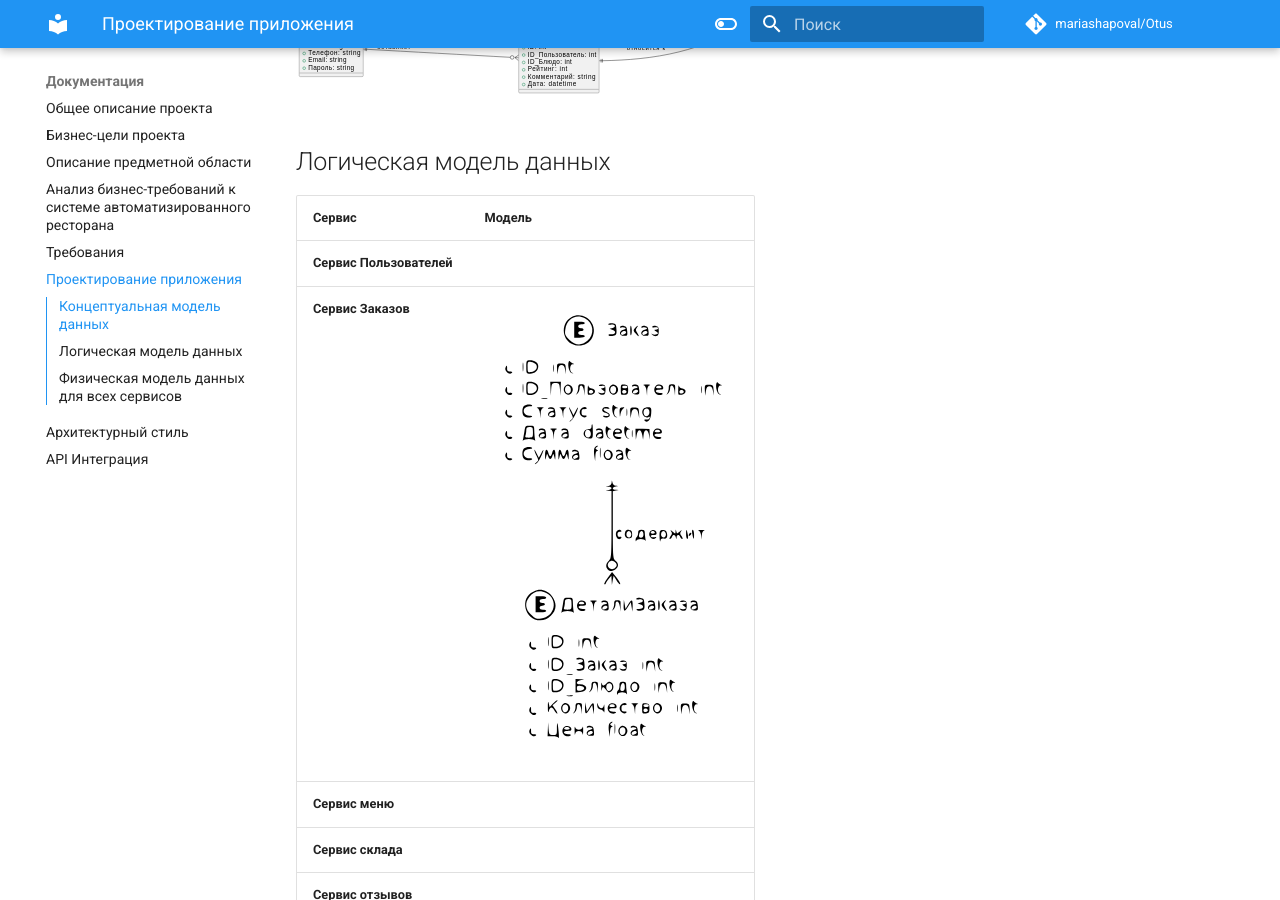
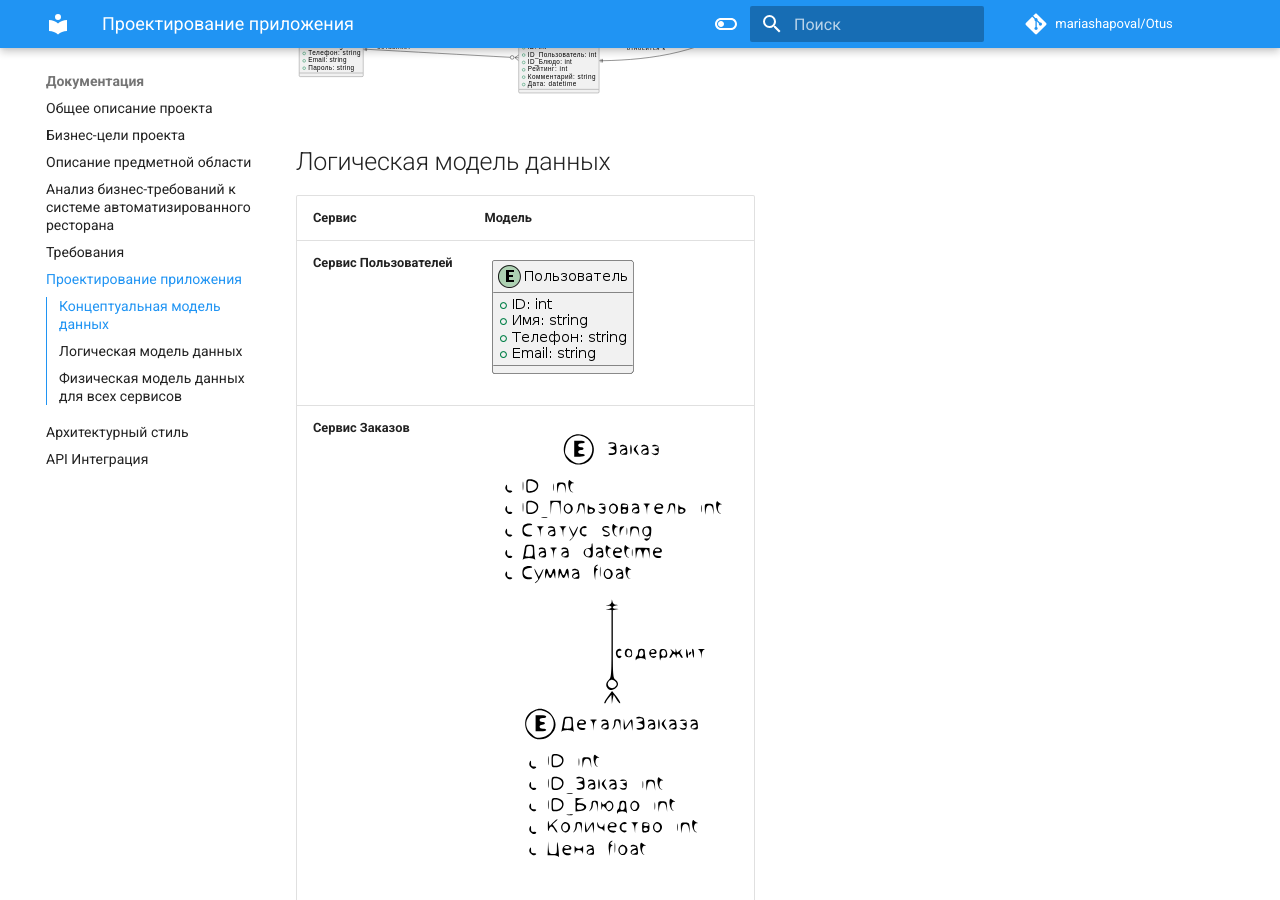
Before and after one commit to mariashapoval/Otus, an MkDocs documentation site: the page built from docs/models.md, in a window 1280 px wide and 900 px high, scrolled down 364 px. Built offline with MkDocs 1.6.1 and Material for MkDocs 9.7.7, drawn with Linux system fonts in a browser that asks for light colours; comment, search, counter and statistics services are not loaded.

Commit message:
Update models.md

```diff
--- a/docs/models.md
+++ b/docs/models.md
@@ -8,7 +8,7 @@
 
 | Сервис              | Модель       |
 |------------------------|------------------|
-| **Сервис Пользователей**     | ![](docs/assets/images/users.PNG) |
+| **Сервис Пользователей**     | ![](/assets/images/users.PNG) |
 | **Сервис Заказов** | ![](diagrams/include/orders.svg) |
 | **Сервис меню**        | ![](docs/assets/images/menu.PNG) |
 | **Сервис склада**     | ![](docs/assets/images/store.PNG) |
```
